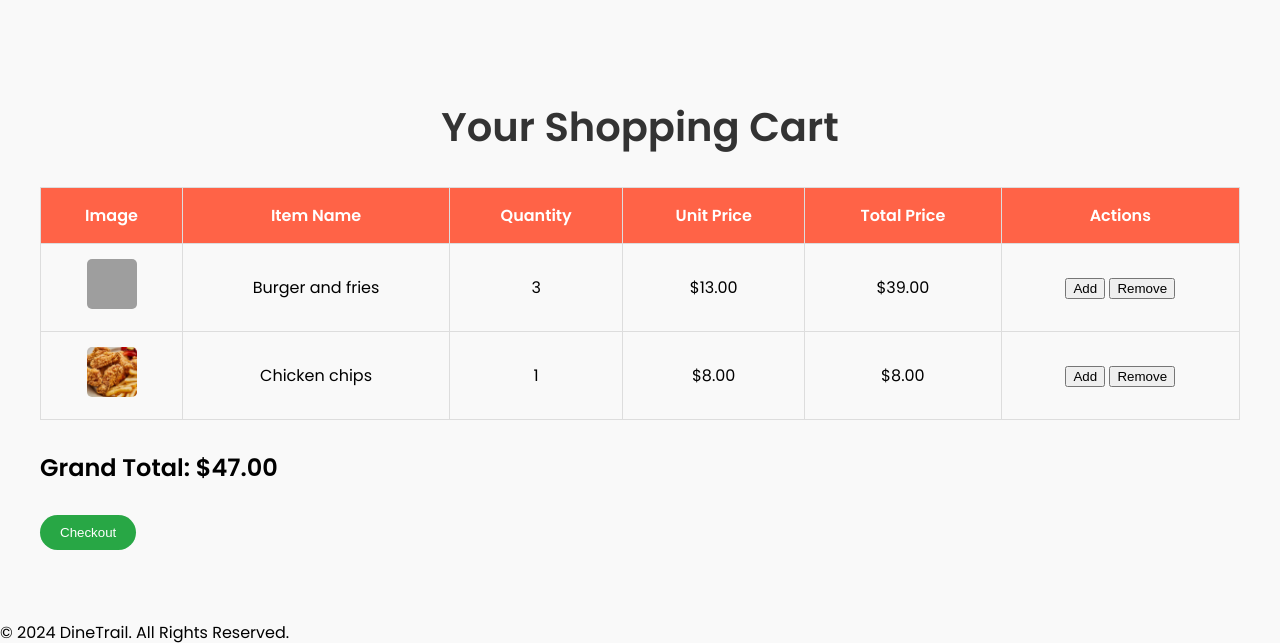
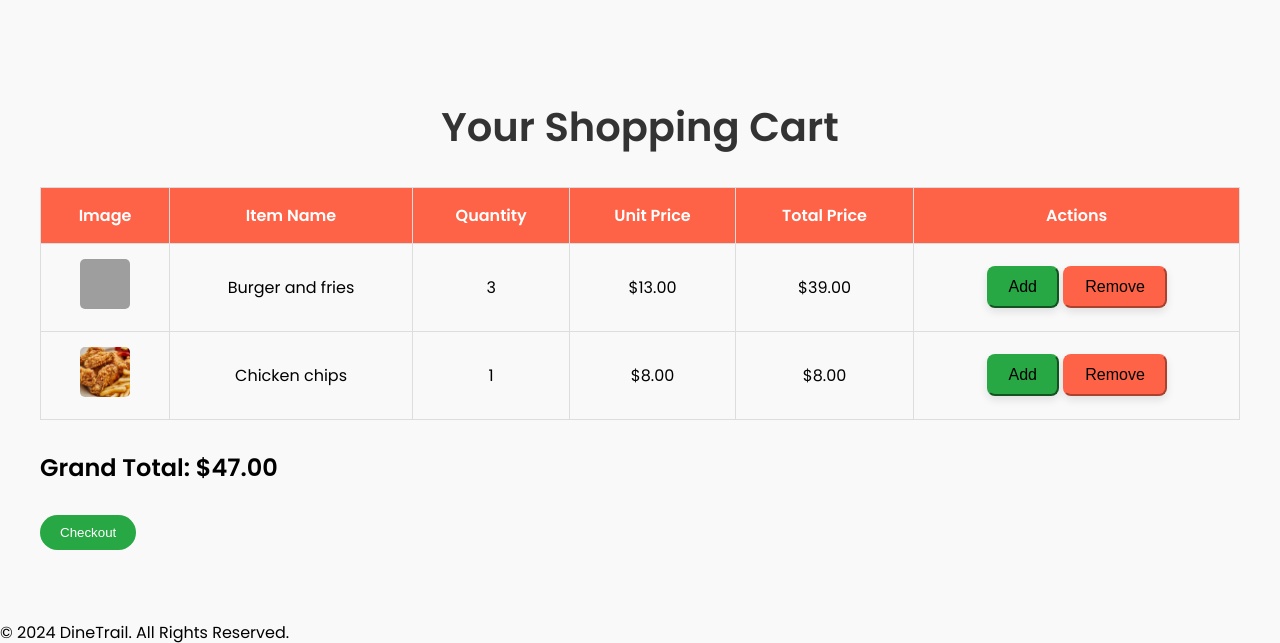
Before and after one commit to damail224/MY-PROJECT, a Flask app: page /cart in a window 1280 px wide. Shown: the part 75-718 px from the top of the page. Run offline with Flask 3, Linux system fonts and the light colour scheme; data comes from the database, SQL or seed files in the repository; grey boxes are pictures that could not be loaded.

Commit message:
cart updates 12/6

```diff
--- a/templates/cart.html
+++ b/templates/cart.html
@@ -187,6 +187,46 @@
         font-style: italic;
       }
 
+      /* Styles for 'Add' button */
+      .add {
+        background-color: #28a745; /* Green for Add */
+        border-color: #28a745;
+        border-radius: 8px; /* Rounded corners */
+        padding: 10px 20px; /* Adequate padding */
+        font-size: 16px; /* Suitable font size */
+        cursor: pointer; /* Pointer cursor on hover */
+        transition: all 0.3s ease; /* Smooth transition for hover and active states */
+        box-shadow: 0 4px 8px rgba(0, 0, 0, 0.1); /* Subtle shadow for depth */
+      }
+
+      /* Hover and active effects for Add button */
+      .add:hover {
+        background-color: #218838;
+        border-color: #218838;
+        transform: translateY(-2px); /* Lift effect */
+        box-shadow: 0 6px 12px rgba(0, 0, 0, 0.15); /* Deeper shadow on hover */
+      }
+
+      /* Styles for 'Remove' button */
+      .remove {
+        background-color: #ff6347; /* Red for Remove */
+        border-color: #ff6347;
+        border-radius: 8px; /* Rounded corners */
+        padding: 10px 20px; /* Adequate padding */
+        font-size: 16px; /* Suitable font size */
+        cursor: pointer; /* Pointer cursor on hover */
+        transition: all 0.3s ease; /* Smooth transition for hover and active states */
+        box-shadow: 0 4px 8px rgba(0, 0, 0, 0.1); /* Subtle shadow for depth */
+      }
+
+      /* Hover and active effects for Remove button */
+      .remove:hover {
+        background-color: #ff6347;
+        border-color: #ff6347;
+        transform: translateY(-2px); /* Lift effect */
+        box-shadow: 0 6px 12px rgba(0, 0, 0, 0.15); /* Deeper shadow on hover */
+      }
+
       /* Modal animations */
       @keyframes fadeIn {
         from {
@@ -248,10 +288,16 @@
             <td>${{ item.price }}</td>
             <td>${{ item.total_price }}</td>
             <td>
-              <button onclick="updateCart('{{ item.foodname }}', 'add')">
+              <button
+                class="add"
+                onclick="updateCart('{{ item.foodname }}', 'add')"
+              >
                 Add
               </button>
-              <button onclick="updateCart('{{ item.foodname }}', 'remove')">
+              <button
+                class="remove"
+                onclick="updateCart('{{ item.foodname }}', 'remove')"
+              >
                 Remove
               </button>
             </td>
```
